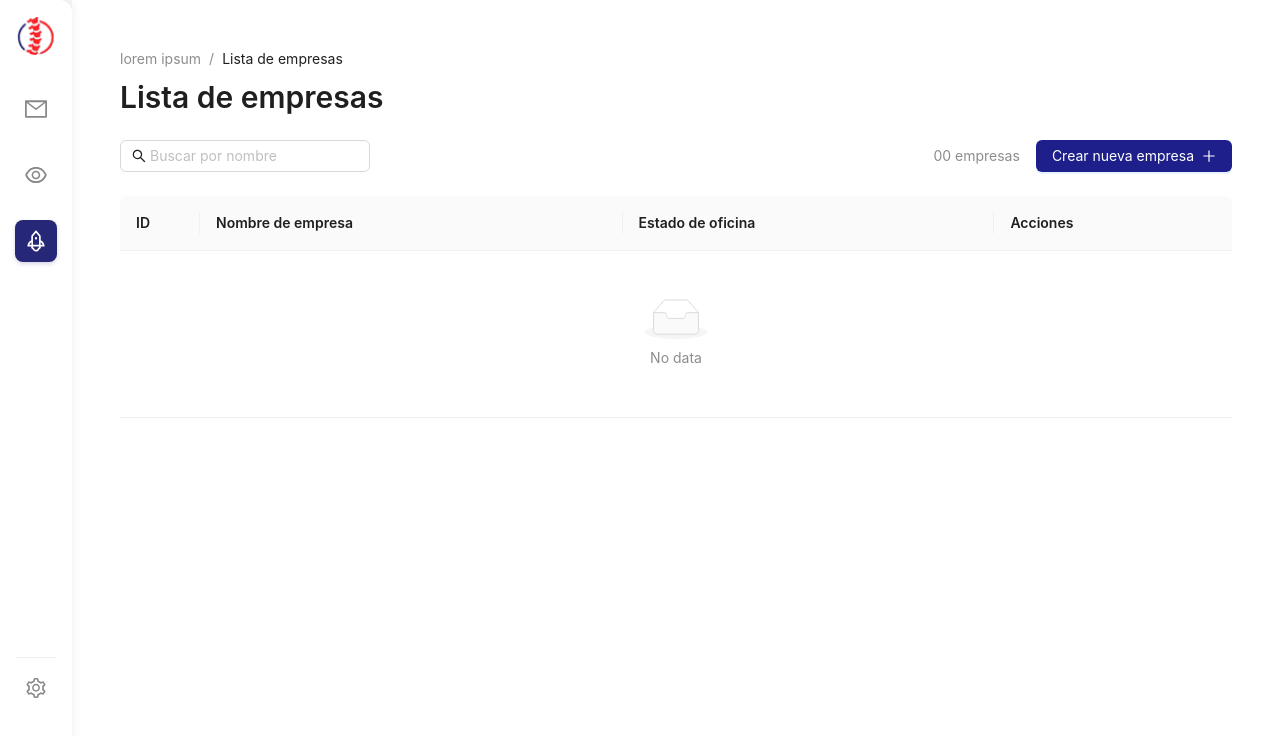
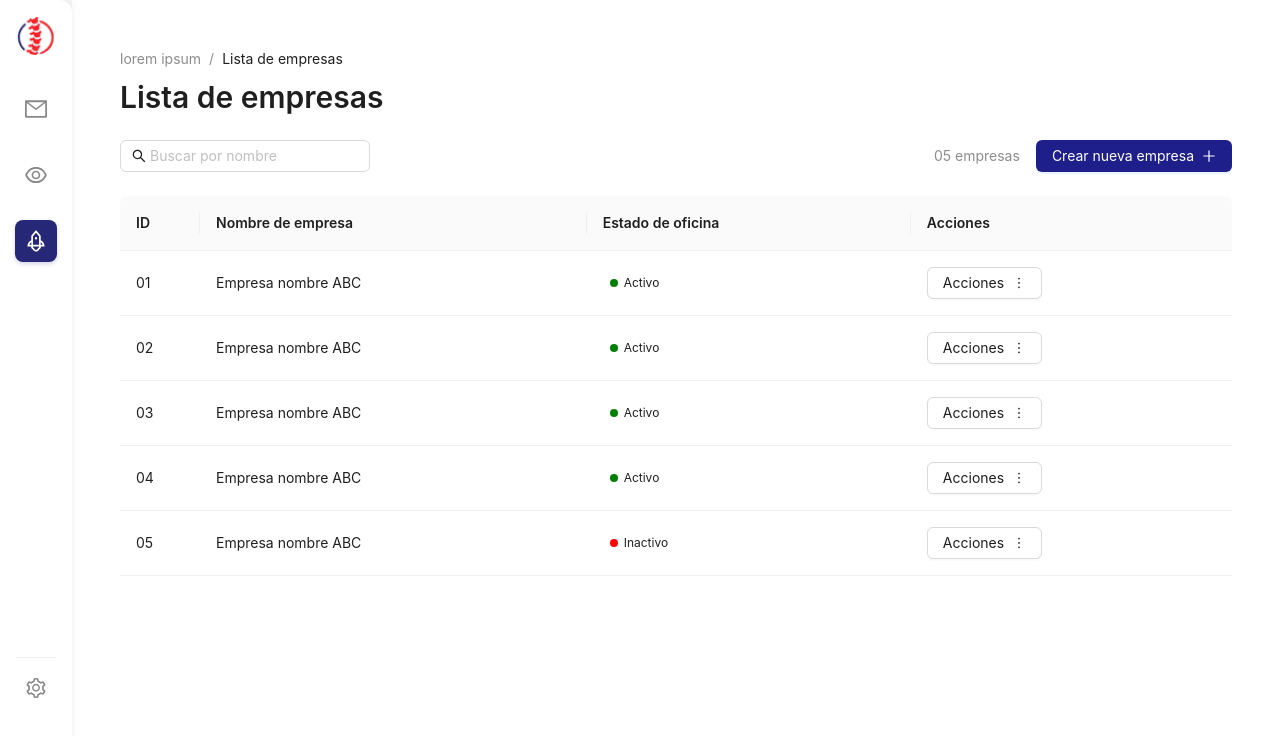
Before and after one commit to felipeallen20/Prueba-7am, a Next.js app: page /dashboard in a window 1280 px wide. Shown: the top 736 px of the page. Built offline with nearby package versions, Linux system fonts and the light colour scheme.

Commit message:
feat(dashboard): now we use the enterprise api for get the enterprise list

```diff
--- a/src/app/dashboard/page.tsx
+++ b/src/app/dashboard/page.tsx
@@ -1,22 +1,28 @@
-"use client";
+'use client';
 
-import { Breadcrumb, Typography, Table, Layout } from 'antd';
+import { useEffect, useState } from 'react';
+import { Breadcrumb, Typography, Layout } from 'antd';
 import FilterTable from '@/components/dashboard/FilterTable';
 import DashboardTable from '@/components/dashboard/DashboardTable';
 
-const { Header, Content } = Layout;
+const { Content } = Layout;
 const { Title } = Typography;
 
+interface Empresa {
+  id: string;
+  nombre: string;
+  estado: 'Activo' | 'Inactivo';
+}
+
 export default function Dashboard() {
-  const empresas = [];
+  const [empresas, setEmpresas] = useState<Empresa[]>([]);
 
-  const columns = [
-    {
-      title: 'Nombre',
-      dataIndex: 'nombre',
-      key: 'nombre',
-    },
-  ];
+  useEffect(() => {
+    fetch('/api/enterprise')
+      .then((res) => res.json())
+      .then((data) => setEmpresas(data))
+      .catch((err) => console.error('Error al cargar empresas:', err));
+  }, []);
 
   return (
     <Layout style={{ minHeight: '100vh', backgroundColor: '#ffffff' }}>
@@ -36,7 +42,7 @@
           onCreate={() => console.log('Crear nueva empresa')}
         />
 
-        <DashboardTable />
+        <DashboardTable empresas={empresas} />
       </Content>
     </Layout>
   );
```
